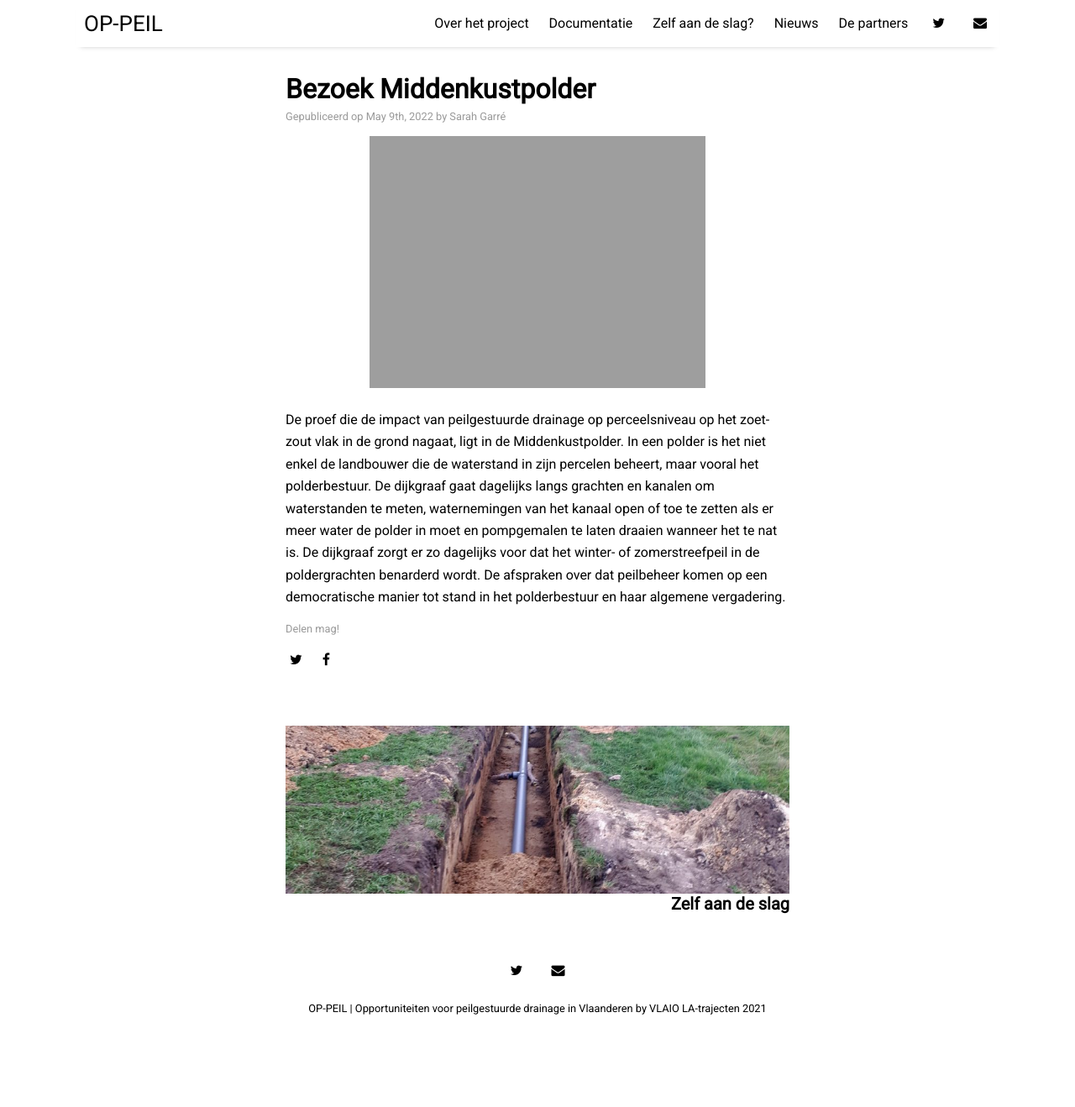
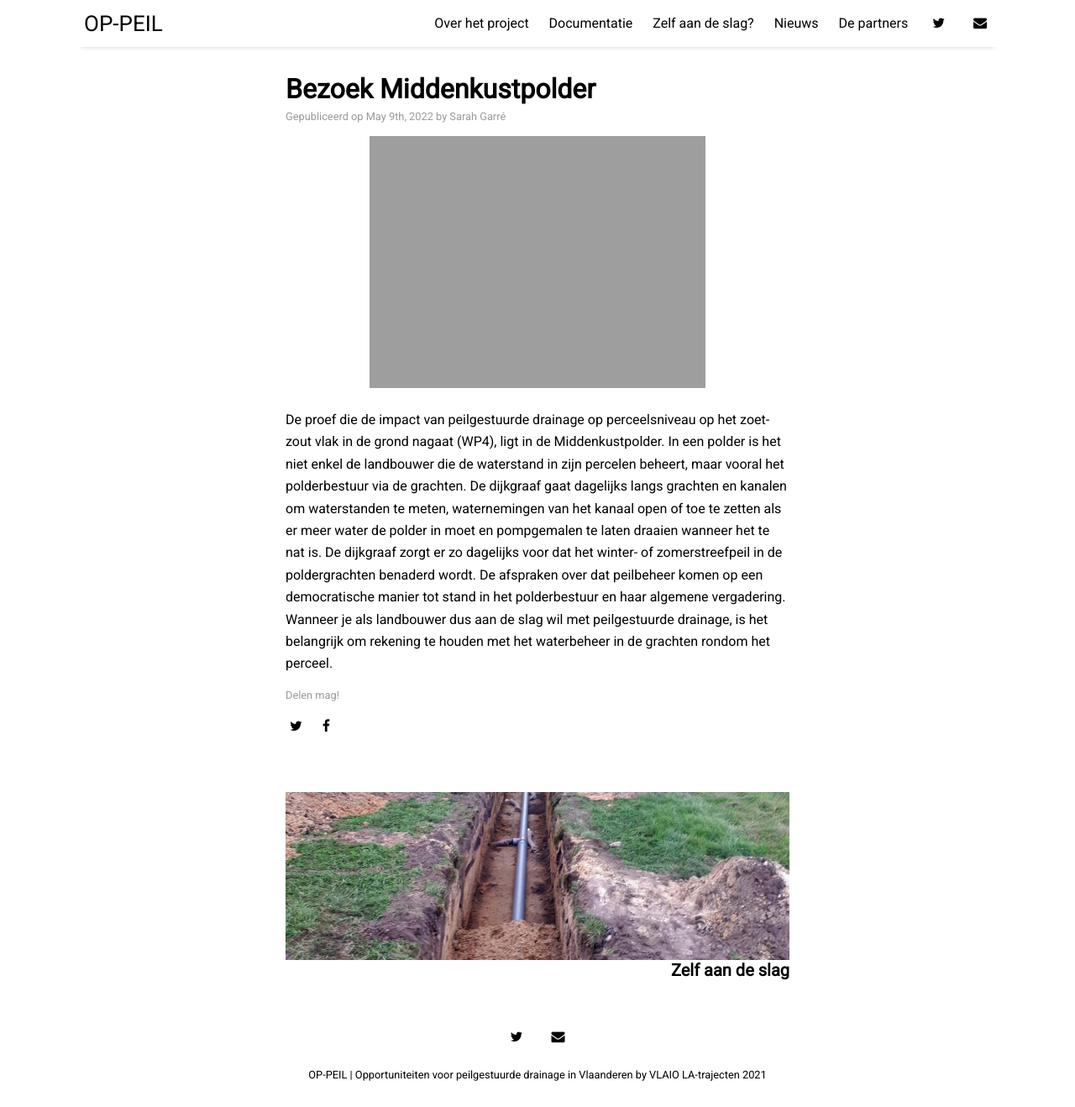
Before and after one commit to sarahgarre/op-peil, a Jekyll site: the page built from _posts/2022-05-9-polder.md, in a window 1280 px wide and 1318 px high. Shown: the whole window at 84% size. Built offline with Jekyll 4.4.1, drawn with Linux system fonts in a browser that asks for light colours; nearby versions of some CDN libraries.

Commit message:
post bezoek middenkustpolder

```diff
--- a/_posts/2022-05-9-polder.md
+++ b/_posts/2022-05-9-polder.md
@@ -7,9 +7,11 @@ tags: [sample]
 image: bezoek.jpg
 ---
 
-De proef die de impact van peilgestuurde drainage op perceelsniveau op het zoet-zout vlak in de grond nagaat,
+De proef die de impact van peilgestuurde drainage op perceelsniveau op het zoet-zout vlak in de grond nagaat (WP4),
 ligt in de Middenkustpolder. In een polder is het niet enkel de landbouwer die de waterstand in zijn percelen beheert,
-maar vooral het polderbestuur. De dijkgraaf gaat dagelijks langs grachten en kanalen om waterstanden te meten, waternemingen
+maar vooral het polderbestuur via de grachten. De dijkgraaf gaat dagelijks langs grachten en kanalen om waterstanden te meten, waternemingen
 van het kanaal open of toe te zetten als er meer water de polder in moet en pompgemalen te laten draaien wanneer het te nat is.
-De dijkgraaf zorgt er zo dagelijks voor dat het winter- of zomerstreefpeil in de poldergrachten benarderd wordt. De afspraken
+De dijkgraaf zorgt er zo dagelijks voor dat het winter- of zomerstreefpeil in de poldergrachten benaderd wordt. De afspraken
 over dat peilbeheer komen op een democratische manier tot stand in het polderbestuur en haar algemene vergadering.
+Wanneer je als landbouwer dus aan de slag wil met peilgestuurde drainage, is het belangrijk om rekening te houden met het
+waterbeheer in de grachten rondom het perceel.
```
